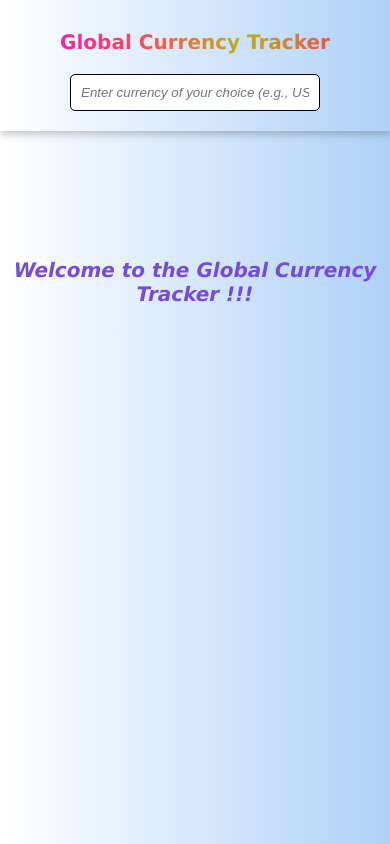
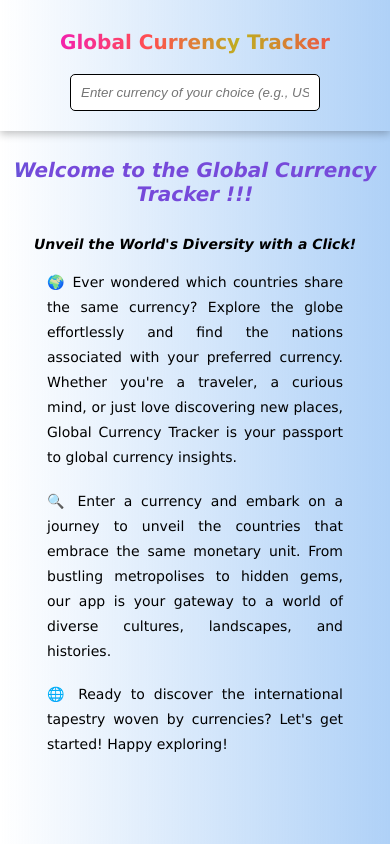
Before and after one commit to SanketPotdar121695/global-currency-tracker, a React (Vite) app: page / in a window 390 px wide. Built offline with nearby package versions, Linux system fonts and the light colour scheme.

Commit message:
final commit

```diff
--- a/index.html
+++ b/index.html
@@ -2,7 +2,7 @@
 <html lang="en">
   <head>
     <meta charset="UTF-8" />
-    <link rel="icon" type="image/png" href="/golden-earth.png" />
+    <link rel="icon" type="image/png" href="/logo.png" />
     <meta name="viewport" content="width=device-width, initial-scale=1.0" />
     <title>Global Currency Tracker</title>
   </head>
--- a/src/components/CountryCard.jsx
+++ b/src/components/CountryCard.jsx
@@ -1,9 +1,9 @@
 import React from 'react';
 import Styles from '../styles/CountryCard.module.css';
 
-const CountryCard = ({ altSpellings, name }) => {
+const CountryCard = ({ altSpellings, name, flags, capital }) => {
+  const baseSrc = flags.png;
   const fallbackSrc = 'https://i.postimg.cc/pdCBrWD9/no-img.png';
-  const baseSrc = `https://flagsapi.com/${altSpellings[0]}/shiny/64.png`;
 
   return (
     <div className={Styles.container}>
@@ -11,11 +11,12 @@ const CountryCard = ({ altSpellings, name }) => {
         src={baseSrc}
         onError={(e) => (e.target.src = fallbackSrc)}
         alt={name.common}
-        width='64px'
-        height='64px'
       />
 
-      <h3>{name.common}</h3>
+      <div className={Styles.info}>
+        <h3>Country: {name.common}</h3>
+        <p>Capital: {capital[0]}</p>
+      </div>
     </div>
   );
 };
--- a/src/pages/CountryList.jsx
+++ b/src/pages/CountryList.jsx
@@ -81,12 +81,7 @@ const CountryList = () => {
           <Loader />
         ) : error ? (
           <div style={{ padding: '10px', marginTop: '50px' }}>
-            <h3
-              style={{
-                color: 'tomato',
-                fontFamily: 'Verdana, Geneva, Tahoma, sans-serif'
-              }}
-            >
+            <h3 className={Styles.errorMessage}>
               Error: Invalid currency! Cannot find any country for the currency.
             </h3>
           </div>
@@ -111,6 +106,29 @@ const CountryList = () => {
         ) : (
           <div className={Styles.welcome}>
             <h2>Welcome to the Global Currency Tracker !!!</h2>
+            <h3>Unveil the World's Diversity with a Click!</h3>
+
+            <div>
+              <h4>
+                🌍 Ever wondered which countries share the same currency?
+                Explore the globe effortlessly and find the nations associated
+                with your preferred currency. Whether you're a traveler, a
+                curious mind, or just love discovering new places, Global
+                Currency Tracker is your passport to global currency insights.
+              </h4>
+
+              <h4>
+                🔍 Enter a currency and embark on a journey to unveil the
+                countries that embrace the same monetary unit. From bustling
+                metropolises to hidden gems, our app is your gateway to a world
+                of diverse cultures, landscapes, and histories.
+              </h4>
+
+              <h4>
+                🌐 Ready to discover the international tapestry woven by
+                currencies? Let's get started! Happy exploring!
+              </h4>
+            </div>
           </div>
         )}
       </div>
--- a/src/styles/CountryCard.module.css
+++ b/src/styles/CountryCard.module.css
@@ -1,8 +1,11 @@
 .container {
   width: 20%;
-  margin-inline: auto;
   padding: 20px;
-  display: inline;
+  padding-bottom: 10px;
+  display: flex;
+  flex-direction: column;
+  gap: 10px;
+  justify-content: space-between;
   border-radius: 10px;
   transition: 0.4s ease-in-out;
   box-shadow: rgba(0, 0, 0, 0.24) 0px 3px 8px;
@@ -16,14 +19,38 @@
   font-family: 'Segoe UI', Tahoma, Geneva, Verdana, sans-serif;
 }
 
+.container > img {
+  width: 100%;
+  height: auto;
+  align-self: stretch;
+}
+
+.info {
+  text-align: start;
+  font-size: 14px;
+  font-family: 'Trebuchet MS', 'Lucida Sans Unicode', 'Lucida Grande',
+    'Lucida Sans', Arial, sans-serif;
+}
+
+.info > h3,
+.info > p {
+  margin-block: 10px;
+  padding: 0;
+}
+
+.info > p {
+  color: #4c4c4c;
+}
+
 @media all and (max-width: 768px) {
   .container {
-    width: 30%;
+    width: 35%;
   }
 }
 
-@media all and (max-width: 480px) {
+@media all and (max-width: 570px) {
   .container {
     width: 80%;
+    margin-inline: auto;
   }
 }
--- a/src/styles/CountryList.module.css
+++ b/src/styles/CountryList.module.css
@@ -2,9 +2,9 @@
   width: 80%;
   margin-inline: auto;
   display: flex;
-  justify-content: center;
+  flex-wrap: wrap;
+  justify-content: space-between;
   align-items: stretch;
-  flex-wrap: wrap;
   gap: 30px;
   padding: 50px;
 }
@@ -15,22 +15,36 @@
   box-shadow: rgba(0, 0, 0, 0.24) 0px 3px 8px;
 }
 
+.errorMessage {
+  color: tomato;
+  font-family: Verdana, Geneva, Tahoma, sans-serif;
+  font-size: 16px;
+}
+
 .parentContainer > input {
   padding: 10px;
   border-radius: 5px;
   border: 1px solid;
   width: 40%;
+  font-weight: bold;
 }
 
 .parentContainer > input::placeholder {
   font-style: italic;
+  font-weight: normal;
 }
 
 .welcome {
-  margin-top: 100px;
+  margin-top: 20px;
+  padding: 10px;
   font-family: Verdana, Geneva, Tahoma, sans-serif;
   font-style: oblique;
-  padding: 10px;
+}
+
+.welcome > div {
+  width: 50%;
+  margin: auto;
+  text-align: justify;
 }
 
 .welcome > h2 {
@@ -41,12 +55,19 @@
     #0190cd 70%,
     #764ada 80%
   );
+  margin-bottom: 50px;
   -webkit-background-clip: text;
   background-clip: text;
   -webkit-text-fill-color: transparent;
   text-fill-color: transparent;
   background-size: 500% auto;
   animation: textShine 5s ease-in-out infinite alternate;
+}
+
+.welcome > div > h4 {
+  font-style: normal;
+  font-weight: normal;
+  line-height: 25px;
 }
 
 .parentContainer > div > h1 {
@@ -88,11 +109,16 @@
   .welcome > h2 {
     font-size: 20px;
   }
+
+  .welcome > div {
+    width: 70%;
+  }
 }
 
 @media all and (max-width: 480px) {
   .container {
-    width: 60%;
+    width: 80%;
+    padding: 30px;
   }
 
   .parentContainer > div > h1 {
@@ -102,4 +128,29 @@
   .parentContainer > input {
     width: 60%;
   }
+
+  .welcome {
+    margin-top: 0;
+  }
+
+  .welcome > div {
+    width: 80%;
+  }
+
+  .welcome > h2 {
+    margin-bottom: 30px;
+  }
+
+  .welcome > h3 {
+    font-size: 14px;
+  }
+
+  .welcome > div > h4 {
+    font-size: 14px;
+  }
+
+  .errorMessage {
+    font-size: 12px;
+    line-height: 20px;
+  }
 }
--- a/src/styles/Loader.module.css
+++ b/src/styles/Loader.module.css
@@ -1,15 +1,27 @@
 .loader {
-  border: 10px solid #a2a2a2; /* Light grey */
-  border-top: 10px solid #3498db; /* Blue */
+  width: 48px;
+  height: 48px;
+  margin-top: 100px;
   border-radius: 50%;
-  width: 80px;
-  height: 80px;
-  margin: auto;
-  margin-top: 50px;
-  animation: spin 2s linear infinite;
+  display: inline-block;
+  border-top: 4px solid #fff;
+  border-right: 4px solid transparent;
+  box-sizing: border-box;
+  animation: rotation 1s linear infinite;
 }
-
-@keyframes spin {
+.loader::after {
+  content: '';
+  box-sizing: border-box;
+  position: absolute;
+  left: 0;
+  top: 0;
+  width: 48px;
+  height: 48px;
+  border-radius: 50%;
+  border-bottom: 4px solid #ff3d00;
+  border-left: 4px solid transparent;
+}
+@keyframes rotation {
   0% {
     transform: rotate(0deg);
   }
```
Also changed, not shown: public/logo.png (renamed from public/gloden-earth.png), src/App.css (line endings or trailing spaces), 1 other file (tests, documents, lock files or other folders).
